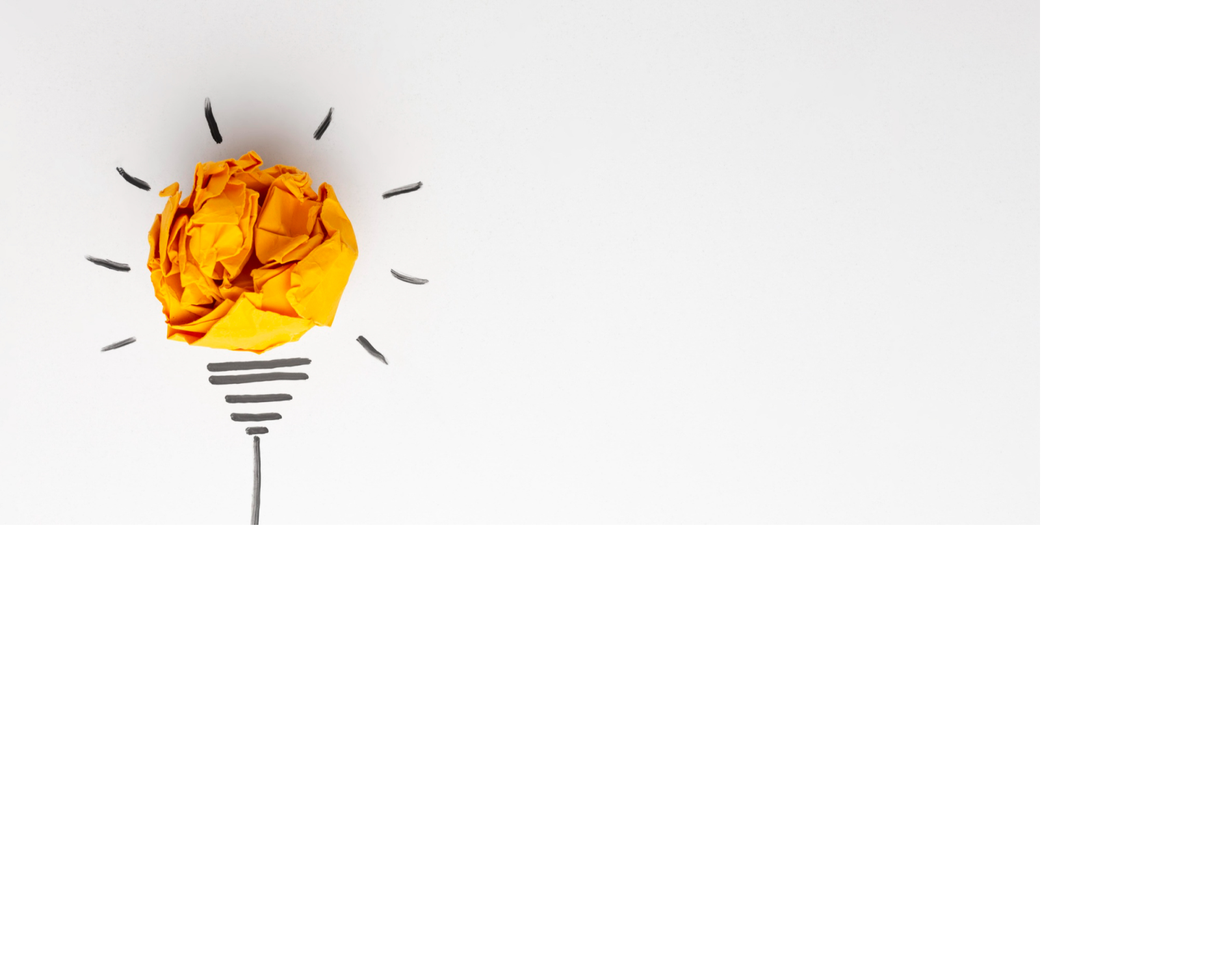
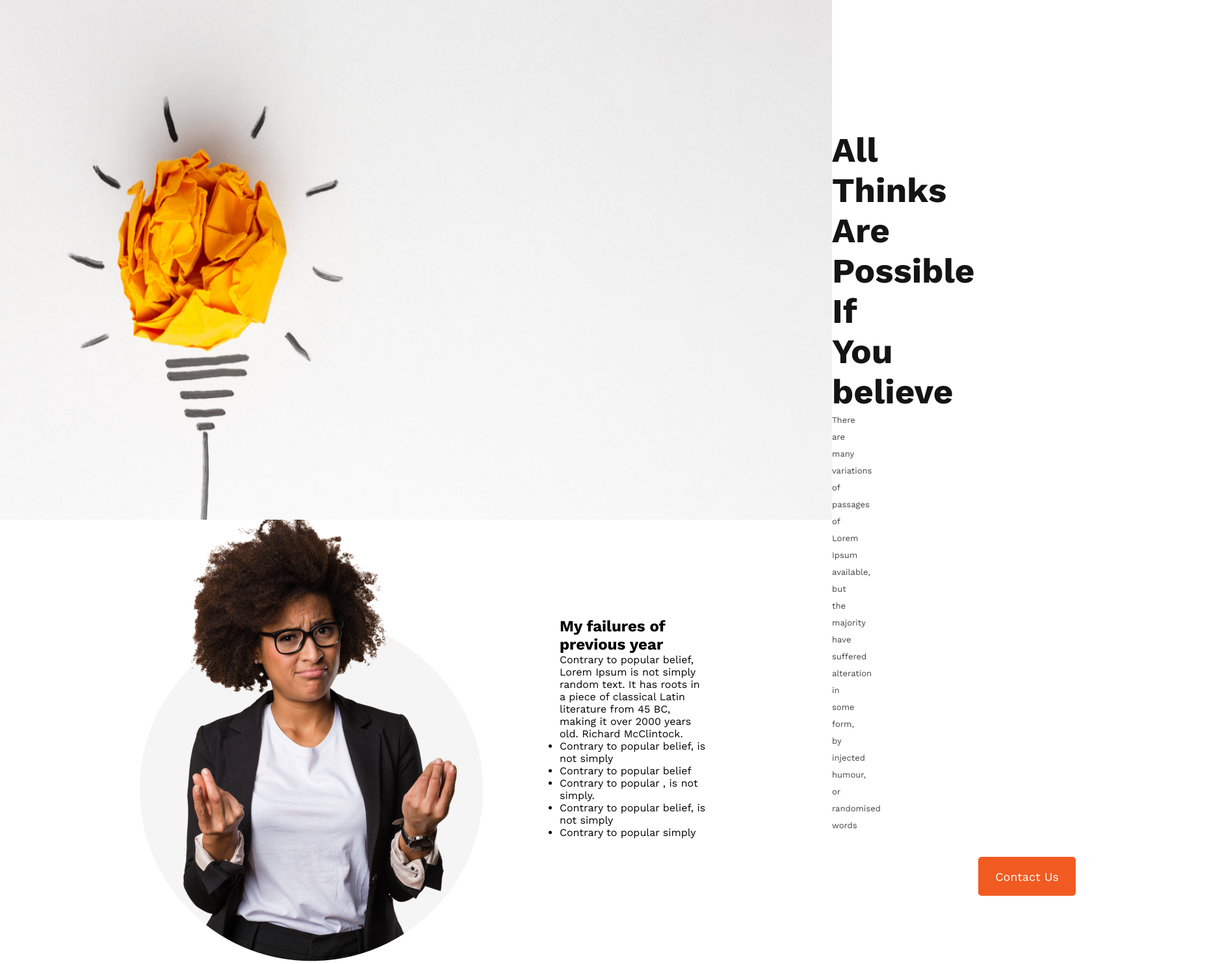
Before and after one commit to MohammedNawazMynulIslam/newyearnewme, a plain HTML site: page index.html in a window 1280 px wide. Shown: the whole page at 65% size, 1880 px wide, since content can reach past the window. Before the commit the page ends 812 px from the top, so only its background shows below. Drawn offline with nearby package versions, Linux system fonts and the light colour scheme.

Commit message:
added header and working on main section

```diff
--- a/index.html
+++ b/index.html
@@ -3,6 +3,12 @@
   <head>
     <meta charset="UTF-8" />
     <meta name="viewport" content="width=device-width, initial-scale=1.0" />
+    <link rel="preconnect" href="https://fonts.googleapis.com" />
+    <link rel="preconnect" href="https://fonts.gstatic.com" crossorigin />
+    <link
+      href="https://fonts.googleapis.com/css2?family=Work+Sans:wght@400;700&display=swap"
+      rel="stylesheet"
+    />
     <link rel="stylesheet" href="style.css" />
     <title>Document</title>
   </head>
@@ -11,11 +17,52 @@
     <header>
       <div class="header-container">
         <div class="header-bg">
-          <img src="./images/banner/banner1.png" alt="light" />
+          <img
+            class="header-bg"
+            src="./images/banner/banner1.png"
+            alt="light"
+          />
+          <div class="header-content">
+            <h1 class="header-heading">
+              All Thinks Are <br />
+              Possible If You <br />
+              believe
+            </h1>
+            <p class="header-para">
+              There are many variations of passages of Lorem Ipsum available,
+              but the majority have suffered alteration in some form, by
+              injected humour, or randomised words
+            </p>
+            <button class="btn">Contact Us</button>
+          </div>
         </div>
       </div>
     </header>
-    <main></main>
+    <main>
+      <!-- main section-->
+      <section>
+        <div class="banner-container">
+          <div class="banner-picture">
+            <img class="banner-img" src="./images/person.png" alt="person" />
+          </div>
+          <div class="banner-contain">
+            <h2>My failures of previous year</h2>
+            <p>
+              Contrary to popular belief, Lorem Ipsum is not simply random text.
+              It has roots in a piece of classical Latin literature from 45 BC,
+              making it over 2000 years old. Richard McClintock.
+            </p>
+            <ul>
+              <li>Contrary to popular belief, is not simply</li>
+              <li>Contrary to popular belief</li>
+              <li>Contrary to popular , is not simply.</li>
+              <li>Contrary to popular belief, is not simply</li>
+              <li>Contrary to popular simply</li>
+            </ul>
+          </div>
+        </div>
+      </section>
+    </main>
     <footer></footer>
   </body>
 </html>
--- a/style.css
+++ b/style.css
@@ -1,4 +1,62 @@
 *{
     padding: 0;
     margin: 0;
+    font-family: 'Work Sans', sans-serif;
 }
+.header-container{
+    width: 100%;
+    height: 100vh;
+}
+
+.header-bg{
+    width: 100%;
+    height: 800px;
+    position: absolute;
+}
+
+.header-content{
+    position: relative;
+    margin: 200px 200px 0 1280px;
+}
+
+.header-heading{
+color: #151414;
+text-align: right;
+font-family: Work Sans;
+font-size: 53px;
+font-weight: 700;
+}
+
+.header-para{
+margin-top: 30;
+color: #444343;
+text-align: right;
+font-size: 13px;
+font-style: normal;
+font-weight: 400;
+line-height: 26px;
+}
+
+.btn{
+    width: 150px;
+    height: 60px;
+    border-radius: 5px;
+    background: #F15B22;
+    border: none;
+    margin: 35px 225px;
+    color: #FFF;
+    text-align: center;
+    font-size: 18px;
+}
+
+/* main section */
+
+.banner-container{
+    width: 70%;
+    height: 80vh;
+    display: flex;
+    justify-content: space-around;
+    align-items: center;
+    margin: auto;
+    gap: 100px;
+}
```
